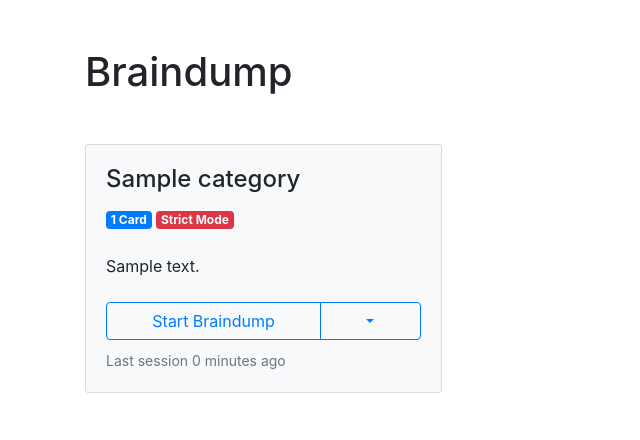
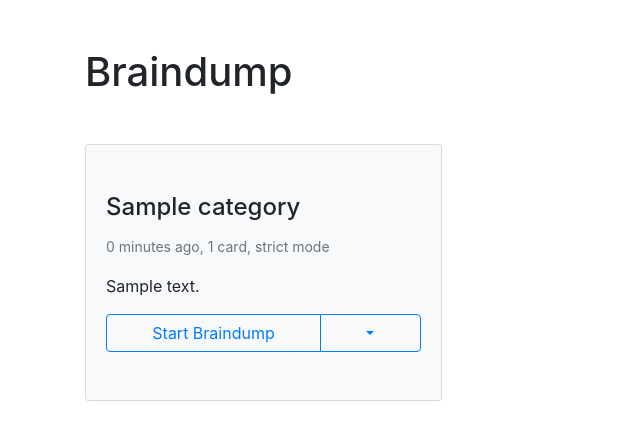
Before and after one commit to joeig/memodrop, a Django app: page /braindump/ in a window 1280 px wide. Shown: the part 56-496 px from the top of the page, without its empty margins (0-640 px from the left). Run offline with Django 3.2, Linux system fonts and the light colour scheme; a user stored in the database is signed in; tables that the repository leaves empty hold one stand-in row (values such as "Sample post"); parts of the project's set-up code (start-up, migrations or seed data) failed here and were passed over; some libraries are stand-ins or nearby versions.

Commit message:
Optimize braindump's index page

```diff
--- a/braindump/templates/braindump/braindump_index.html
+++ b/braindump/templates/braindump/braindump_index.html
@@ -5,22 +5,25 @@
 {% block custom_stylesheet_links %}
     <link href="{% static 'braindump.css' %}" rel="stylesheet">{% endblock %}
 {% block content %}
-    <h1 class="my-sm-2 my-lg-5">Braindump</h1>
+    <h1 class="my-2 my-lg-5">Braindump</h1>
     <div class="card-columns">
         {% for category in category_list %}
             <div class="card bg-light">
-                <div class="card-body">
+                <div class="card-body py-3 py-lg-5">
                     <h4 class="card-title">
                         {{ category.name }}
                     </h4>
                     <p class="card-text">
-                        <span class="badge badge-primary">{{ category.cards.all|length }} Card{{ category.cards.all|length|pluralize }}</span>
-                        <span class="badge {% if category.mode == 1 %}badge-danger{% else %}badge-warning{% endif %}">{{ category.get_mode_display }} Mode</span>
+                        <small class="text-muted">
+                            {{ category.last_interaction|timesince }} ago,
+                            {{ category.cards.all|length }} card{{ category.cards.all|length|pluralize }},
+                            {{ category.get_mode_display|lower }} mode
+                        </small>
                     </p>
-                    <div class="card-text my-4">
+                    <div class="card-text">
                         {{ category.description|markdown }}
                     </div>
-                    <div class="btn-group my-2">
+                    <div class="btn-group">
                         {% if category.cards.all|length == 0 %}
                             <a href="{% url 'card-create' %}?category={{ category.pk }}"
                                class="btn btn-outline-secondary"
@@ -45,9 +48,6 @@
                                title="Edit this category">Update Category</a>
                         </div>
                     </div>
-                    <p class="card-text">
-                        <small class="text-muted">Last session {{ category.last_interaction|timesince }} ago</small>
-                    </p>
                 </div>
             </div>
         {% endfor %}
--- a/cards/templates/cards/card_confirm_delete.html
+++ b/cards/templates/cards/card_confirm_delete.html
@@ -3,7 +3,7 @@
 {% load markdown_deux_tags %}
 {% block title %}Confirmation{% endblock %}
 {% block content %}
-    <h1 class="my-sm-2 my-lg-5">Delete Confirmation</h1>
+    <h1 class="my-2 my-lg-5">Delete Confirmation</h1>
     <form action="" method="post">
         {% csrf_token %}
         <div class="card mb-3">
--- a/cards/templates/cards/card_create_form.html
+++ b/cards/templates/cards/card_create_form.html
@@ -2,7 +2,7 @@
 {% load bootstrap4 %}
 {% block title %}Card{% endblock %}
 {% block content %}
-    <h1 class="my-sm-2 my-lg-5">Create Card</h1>
+    <h1 class="my-2 my-lg-5">Create Card</h1>
     <form action="" method="post">
         {% csrf_token %}
         {% bootstrap_form form %}
--- a/cards/templates/cards/card_list.html
+++ b/cards/templates/cards/card_list.html
@@ -4,7 +4,7 @@
 {% load bootstrap4 %}
 {% block title %}Cards{% endblock %}
 {% block content %}
-    <h1 class="my-sm-2 my-lg-5">
+    <h1 class="my-2 my-lg-5">
         Cards
         <div class="float-right">
             <a href="{% url 'card-create' %}" class="btn btn-outline-secondary" title="Create a new card">Create Card</a>
--- a/cards/templates/cards/card_update_form.html
+++ b/cards/templates/cards/card_update_form.html
@@ -2,7 +2,7 @@
 {% load bootstrap4 %}
 {% block title %}Card{% endblock %}
 {% block content %}
-    <h1 class="my-sm-2 my-lg-5">Update {{ card }}</h1>
+    <h1 class="my-2 my-lg-5">Update {{ card }}</h1>
     <form action="" method="post">
         {% csrf_token %}
         {% bootstrap_form form %}
--- a/categories/templates/categories/category_confirm_delete.html
+++ b/categories/templates/categories/category_confirm_delete.html
@@ -2,7 +2,7 @@
 {% load bootstrap4 %}
 {% block title %}Confirmation{% endblock %}
 {% block content %}
-    <h1 class="my-sm-2 my-lg-5">Delete Confirmation</h1>
+    <h1 class="my-2 my-lg-5">Delete Confirmation</h1>
     <form action="" method="post">
         {% csrf_token %}
         <p>Your last interaction with this category was {{ category.last_interaction|timesince }} ago.</p>
--- a/categories/templates/categories/category_create_form.html
+++ b/categories/templates/categories/category_create_form.html
@@ -2,7 +2,7 @@
 {% load bootstrap4 %}
 {% block title %}Category{% endblock %}
 {% block content %}
-    <h1 class="my-sm-2 my-lg-5">Create Category</h1>
+    <h1 class="my-2 my-lg-5">Create Category</h1>
     <form action="" method="post">
         {% csrf_token %}
         {% bootstrap_form form %}
--- a/categories/templates/categories/category_detail.html
+++ b/categories/templates/categories/category_detail.html
@@ -8,7 +8,7 @@
     <script src="{% static 'chart-2.7.0/chart.bundle.min.js' %}"></script>
 {% endblock %}
 {% block content %}
-    <h1 class="my-sm-2 my-lg-5">
+    <h1 class="my-2 my-lg-5">
         {{ category.name }}
     </h1>
     <div class="clearfix"></div>
--- a/categories/templates/categories/category_list.html
+++ b/categories/templates/categories/category_list.html
@@ -2,7 +2,7 @@
 {% load bootstrap4 %}
 {% block title %}Categories{% endblock %}
 {% block content %}
-    <h1 class="my-sm-2 my-lg-5">
+    <h1 class="my-2 my-lg-5">
         Categories
         <div class="float-right">
             <a href="{% url 'category-create' %}" class="btn btn-outline-secondary" title="Create a new category">Create Category</a>
--- a/categories/templates/categories/category_update_form.html
+++ b/categories/templates/categories/category_update_form.html
@@ -2,7 +2,7 @@
 {% load bootstrap4 %}
 {% block title %}Category{% endblock %}
 {% block content %}
-    <h1 class="my-sm-2 my-lg-5">Update {{ category }}</h1>
+    <h1 class="my-2 my-lg-5">Update {{ category }}</h1>
     <form action="" method="post">
         {% csrf_token %}
         {% bootstrap_form form %}
```
